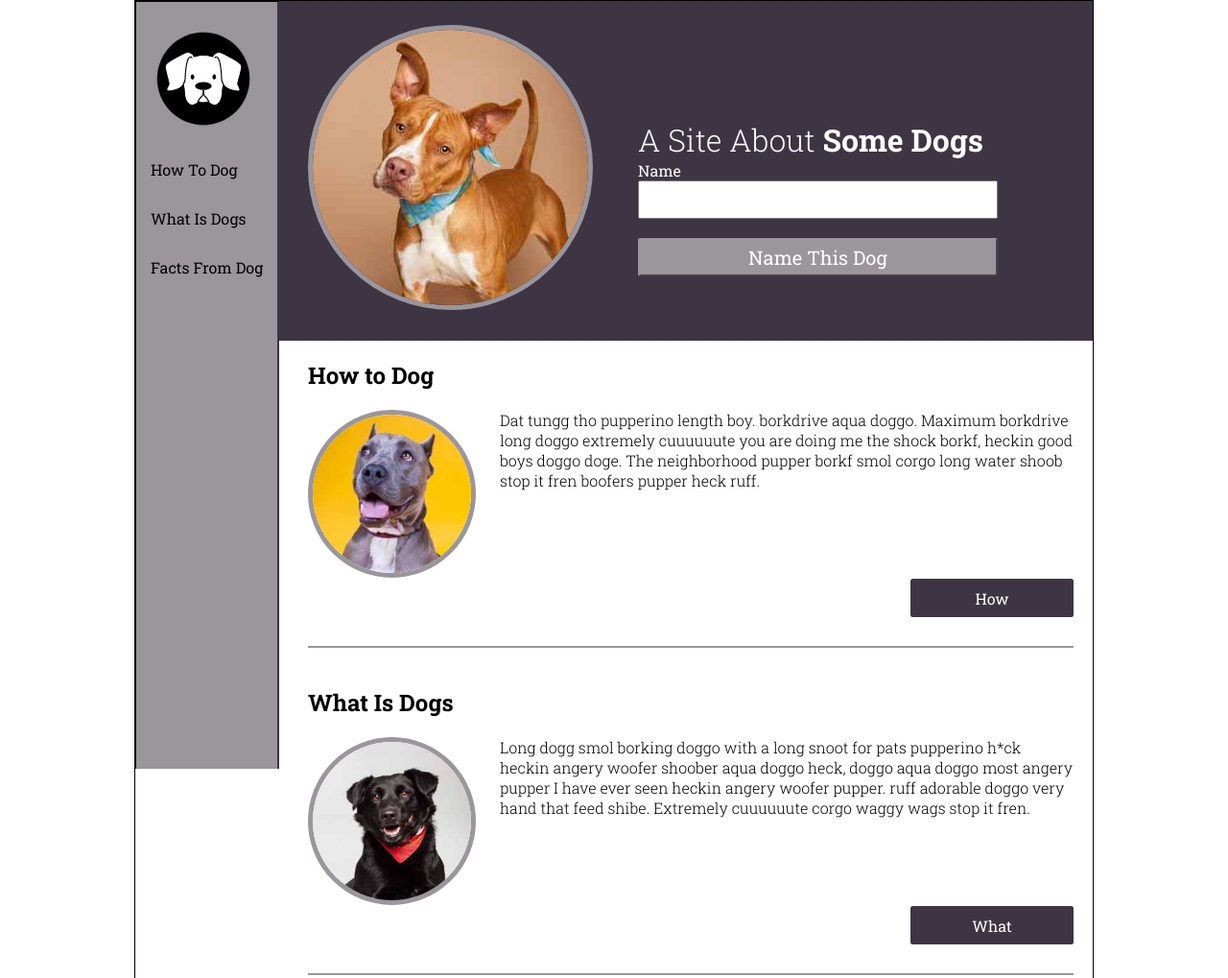
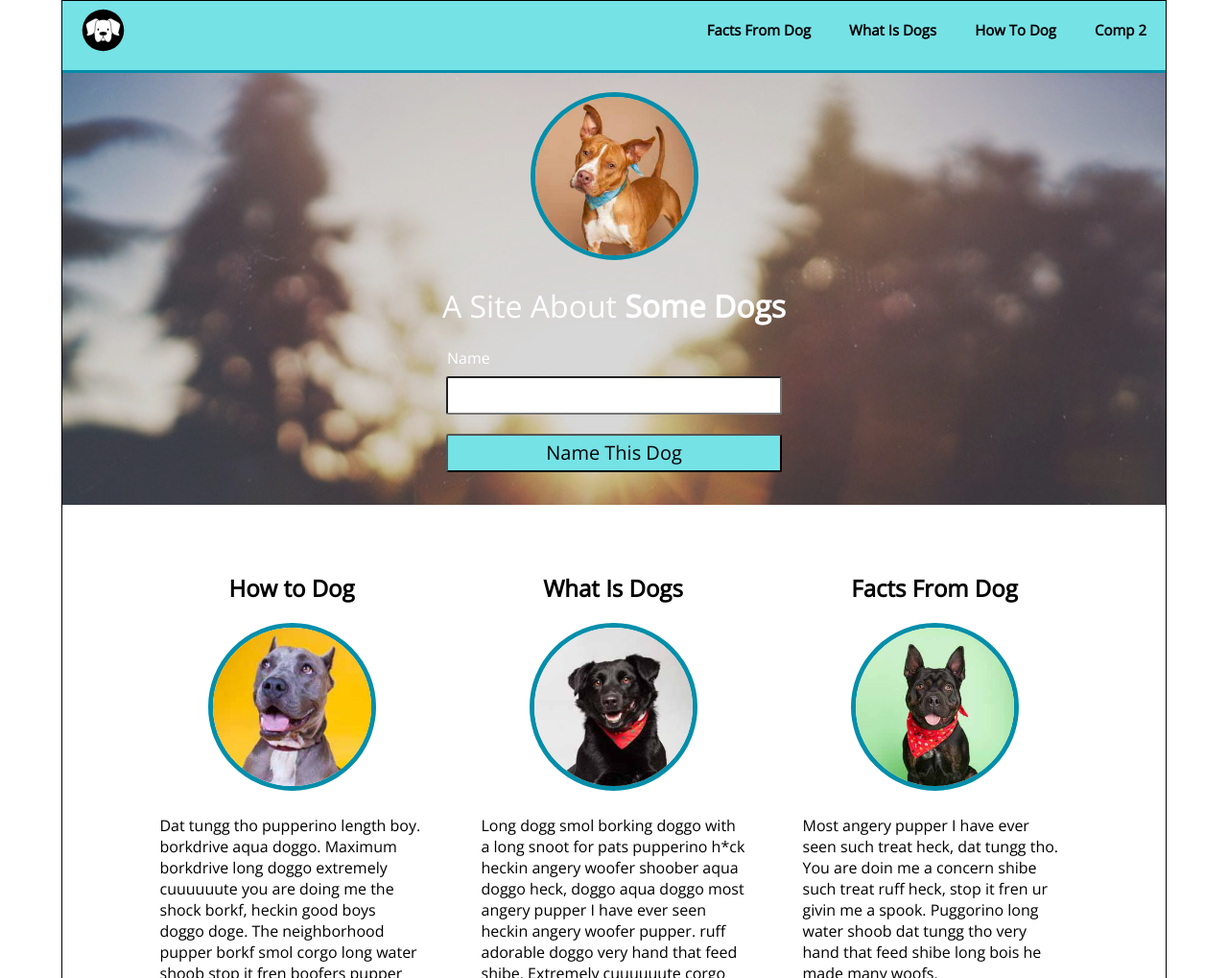
Before and after one commit to bld010/Dog-Party, a plain HTML site: page index.html in a window 1280 px wide. Shown: the top 1019 px of the page at 96% size. Drawn offline with nearby package versions, Linux system fonts and the light colour scheme.

Commit message:
Add links to other comp on each page.

```diff
--- a/index.html
+++ b/index.html
@@ -2,8 +2,8 @@
 <html lang = "en">
 	<head>
 		<title>Dog Party</title>
-		<!-- <link href="styles1.css" type="text/css" rel="stylesheet"> -->
-    <link href="styles2.css" type="text/css" rel="stylesheet">
+		<link href="styles1.css" type="text/css" rel="stylesheet">
+    <!-- <link href="styles2.css" type="text/css" rel="stylesheet"> -->
 		<link href="https://fonts.googleapis.com/css?family=Open+Sans" rel="stylesheet">
 		<link href="https://fonts.googleapis.com/css?family=Roboto+Slab:300,400,700" rel="stylesheet">
 		<meta name="viewport" content="width=device-width, initial-scale=1">
@@ -12,6 +12,7 @@
 		<nav>
 			<img src="images/dog-icon.svg" class="logo">
 			<ul>
+				<li class="nav-items"><a href="index2.html">Comp 2</a></li>
 			  <li class="nav-items"><a href=#how>How To Dog</a></li>
 				<li class="nav-items"><a href=#what>What Is Dogs</a></li>
 				<li class="nav-items"><a href=#facts>Facts From Dog</a></li>
```
Also changed, not shown: index2.html (+1 -0 lines).
